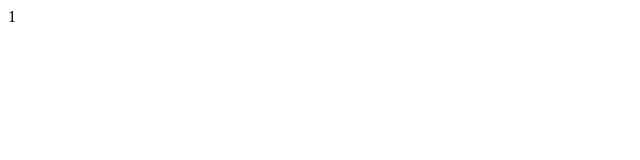
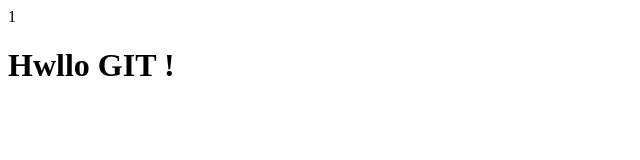
Before and after one commit to magdalena-rozalewicz/my-first-repository, a plain HTML site: page index.html in a window 1280 px wide. Shown: the whole page, without its empty margins (0-640 px from the left). Drawn offline with Linux system fonts and the light colour scheme.

Commit message:
Hello Git added to index.html

```diff
--- a/index.html
+++ b/index.html
@@ -7,6 +7,7 @@
     <title>ISA GIT course</title>
 </head>
 <body>
+    <h1> Hwllo GIT !</h1>
 
 </body>
 </html>
```
